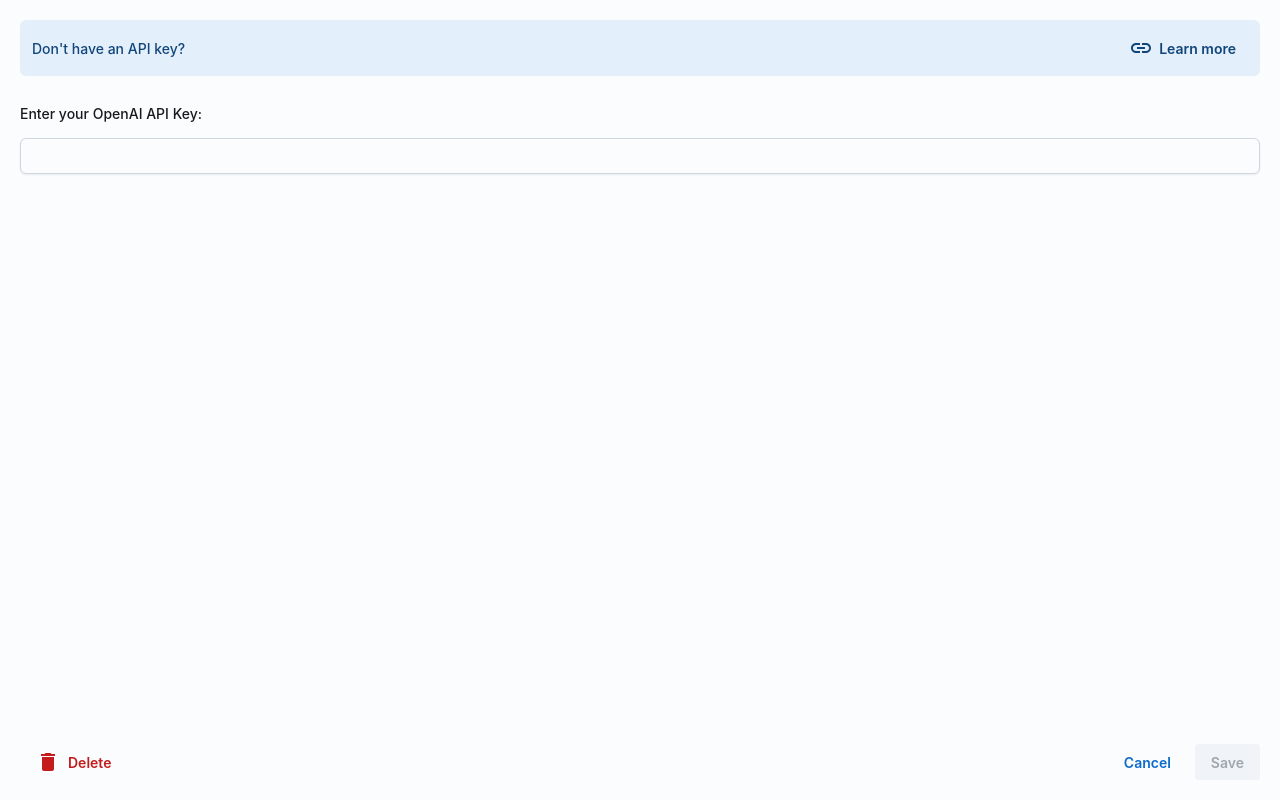
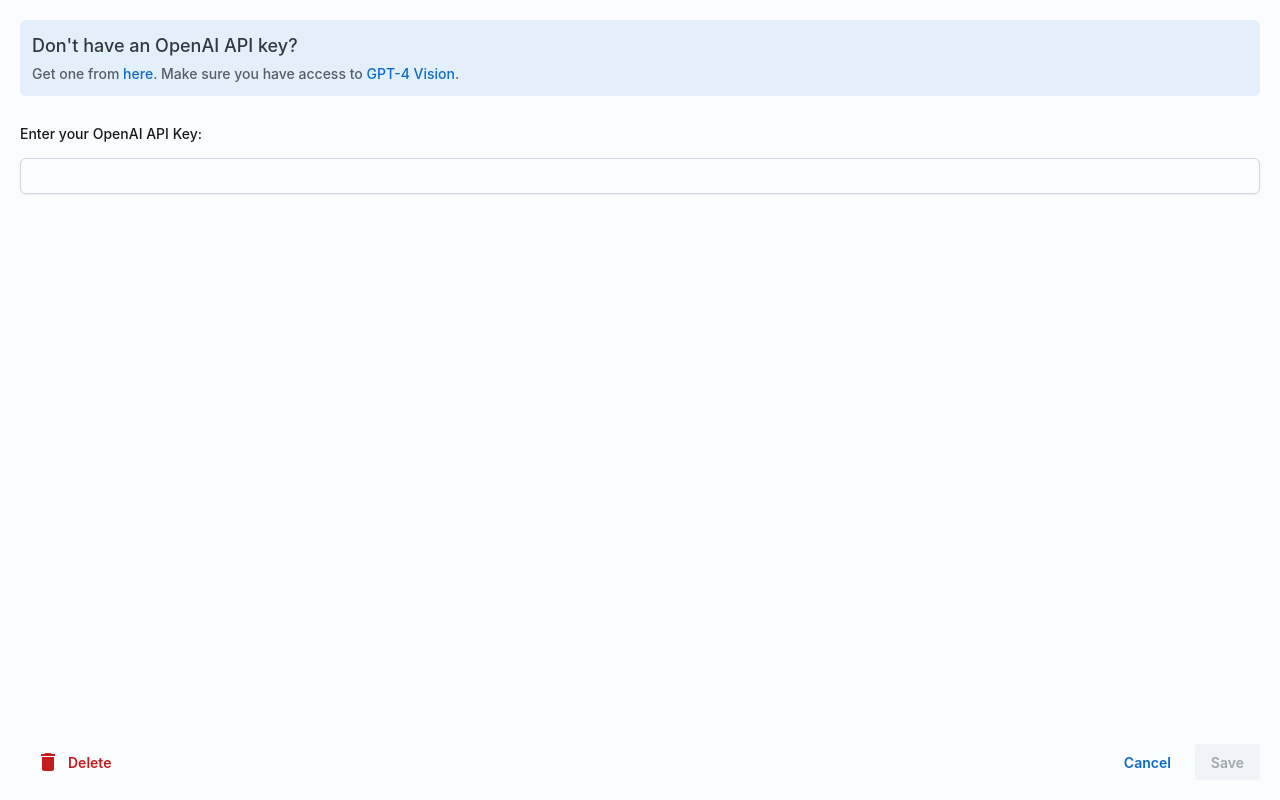
Before and after one commit to FigmaAI/klever, a React app: page /credits in a window 1280 px wide. Built offline with nearby package versions, Linux system fonts and the light colour scheme.

Commit message:
Improve API key alert message and add validation

```diff
--- a/src/app/components/App.tsx
+++ b/src/app/components/App.tsx
@@ -14,9 +14,11 @@
   FormLabel,
   Input,
   Alert,
+  Link,
+  Typography,
 } from '@mui/joy';
 
-import { AutoAwesome, FaceRetouchingNatural, Link, Delete } from '@mui/icons-material';
+import { AutoAwesome, FaceRetouchingNatural, Delete } from '@mui/icons-material';
 
 const App = () => {
   const [taskNode, setTaskNode] = React.useState<string>('');
@@ -36,9 +38,8 @@
     // create a task name with the current timestamp
     const demoTimestamp = new Date();
 
-    const taskName: string = `self_explore_${demoTimestamp.getFullYear()}-${
-      demoTimestamp.getMonth() + 1
-    }-${demoTimestamp.getDate()}_${demoTimestamp.getHours()}-${demoTimestamp.getMinutes()}-${demoTimestamp.getSeconds()}`;
+    const taskName: string = `self_explore_${demoTimestamp.getFullYear()}-${demoTimestamp.getMonth() + 1
+      }-${demoTimestamp.getDate()}_${demoTimestamp.getHours()}-${demoTimestamp.getMinutes()}-${demoTimestamp.getSeconds()}`;
 
     // personaDesc가 기본값일 경우 제외
     const postData = {
@@ -81,10 +82,10 @@
     setApiKeyModalOpen(false);
   };
 
-  const handleCopyLink = async () => {
-    const link = 'https://help.openai.com/en/articles/9186755-managing-your-work-in-the-api-platform-with-projects';
-    window.open(link, '_blank');
-  };
+  // const handleCopyLink = async () => {
+  //   const link = 'https://help.openai.com/en/articles/9186755-managing-your-work-in-the-api-platform-with-projects';
+  //   window.open(link, '_blank');
+  // };
 
   // // 버튼을 클릭했을 때, controller로 payment 타입 메시지를 보내고, loading을 true로 변경합니다.
   // const handlePaymentClick = async () => {
@@ -276,18 +277,27 @@
         <ModalDialog layout="fullscreen">
           {/* <DialogTitle>OpenAI API Key</DialogTitle> */}
 
-          <Alert
-            color="primary"
-            variant="soft"
-            sx={{ mb: 2 }}
-            endDecorator={
-              <Button variant="soft" size="sm" color="primary" onClick={handleCopyLink} startDecorator={<Link />}>
-                Learn more
-              </Button>
-            }
-          >
-            Don't have an API key?
+          <Alert color="primary" variant="soft" sx={{ mb: 2 }}>
+            <div>
+              <Typography level="body-lg" mb={0.5}>
+                Don't have an OpenAI API key?
+              </Typography>
+              <Typography level="body-sm">
+                Get one from{' '}
+                <Link href="https://platform.openai.com/api-keys" target="_blank" rel="noopener">
+                  here
+                </Link>
+                . Make sure you have access to{' '}
+                <Link href="https://platform.openai.com/docs/guides/rate-limits/usage-tiers" target="_blank" rel="noopener">
+                  GPT-4 Vision
+                </Link>
+                .
+              </Typography>
+            </div>
           </Alert>
+
+
+
 
           <FormControl sx={{ height: '100%' }}>
             <FormLabel>Enter your OpenAI API Key:</FormLabel>
--- a/src/plugin/controller.ts
+++ b/src/plugin/controller.ts
@@ -5,6 +5,7 @@
   getImage,
   generateReportResult,
   sendNodeInfoToUI,
+  checkApiKeyValidity,
 } from './utils/FigmaUtils';
 import { createModelInstance } from './api';
 import { openAIConfig, updateOpenAIConfig, resetOpenAIConfig } from './config';
@@ -18,7 +19,7 @@
 async function sendApiKeyAndNodeInfoToUI() {
   const apiKey = await figma.clientStorage.getAsync('openaiApiKey');
   if (apiKey) {
-    updateAndSendApiKey(apiKey);
+    await updateAndSendApiKey(apiKey);
   } else {
     figma.ui.postMessage({ type: 'apiKey', message: '' });
   }
@@ -105,12 +106,25 @@
   }
 };
 
-function updateAndSendApiKey(apiKey: string) {
-  figma.clientStorage.setAsync('openaiApiKey', apiKey);
-  updateOpenAIConfig(apiKey);
-  modelInstance = createModelInstance(openAIConfig);
-  figma.ui.postMessage({ type: 'apiKey', message: apiKey });
-  figma.notify('API key has been updated', { timeout: 2000 });
+async function updateAndSendApiKey(apiKey: string) {
+  try {
+    // Check if the API key is valid for GPT-4
+    const isValid = await checkApiKeyValidity(apiKey);
+
+    if (isValid) {
+      figma.clientStorage.setAsync('openaiApiKey', apiKey);
+      updateOpenAIConfig(apiKey);
+      modelInstance = createModelInstance(openAIConfig);
+      figma.ui.postMessage({ type: 'apiKey', message: apiKey });
+      figma.notify('API key has been updated', { timeout: 2000 });
+    } else {
+      figma.ui.postMessage({ type: 'invalidApiKey' });
+      figma.notify('Invalid API key. Please enter a valid API key for GPT-4 vision.', { error: true, timeout: 3000 });
+    }
+  } catch (error) {
+    console.error('Error updating API key:', error);
+    figma.notify('An error occurred while updating the API key.', { error: true });
+  }
 }
 
 // Error message handler 함수
@@ -142,7 +156,7 @@
 
   if (msg.type === 'saveApiKey') {
     const apiKey: string = msg.data;
-    updateAndSendApiKey(apiKey);
+    await updateAndSendApiKey(apiKey);
   }
 
   if (msg.type === 'deleteApiKey') {
--- a/src/plugin/utils/FigmaUtils.ts
+++ b/src/plugin/utils/FigmaUtils.ts
@@ -652,3 +652,23 @@
     });
   }
 }
+
+export async function checkApiKeyValidity(apiKey: string): Promise<boolean> {
+  try {
+    const response = await fetch('https://api.openai.com/v1/models', {
+      headers: {
+        'Authorization': `Bearer ${apiKey}`,
+      },
+    });
+
+    if (response.ok) {
+      const data = await response.json();
+      return data.data.some((model: any) => model.id === 'gpt-4o');
+    } else {
+      return false;
+    }
+  } catch (error) {
+    console.error('Error checking API key validity:', error);
+    return false;
+  }
+}
```
